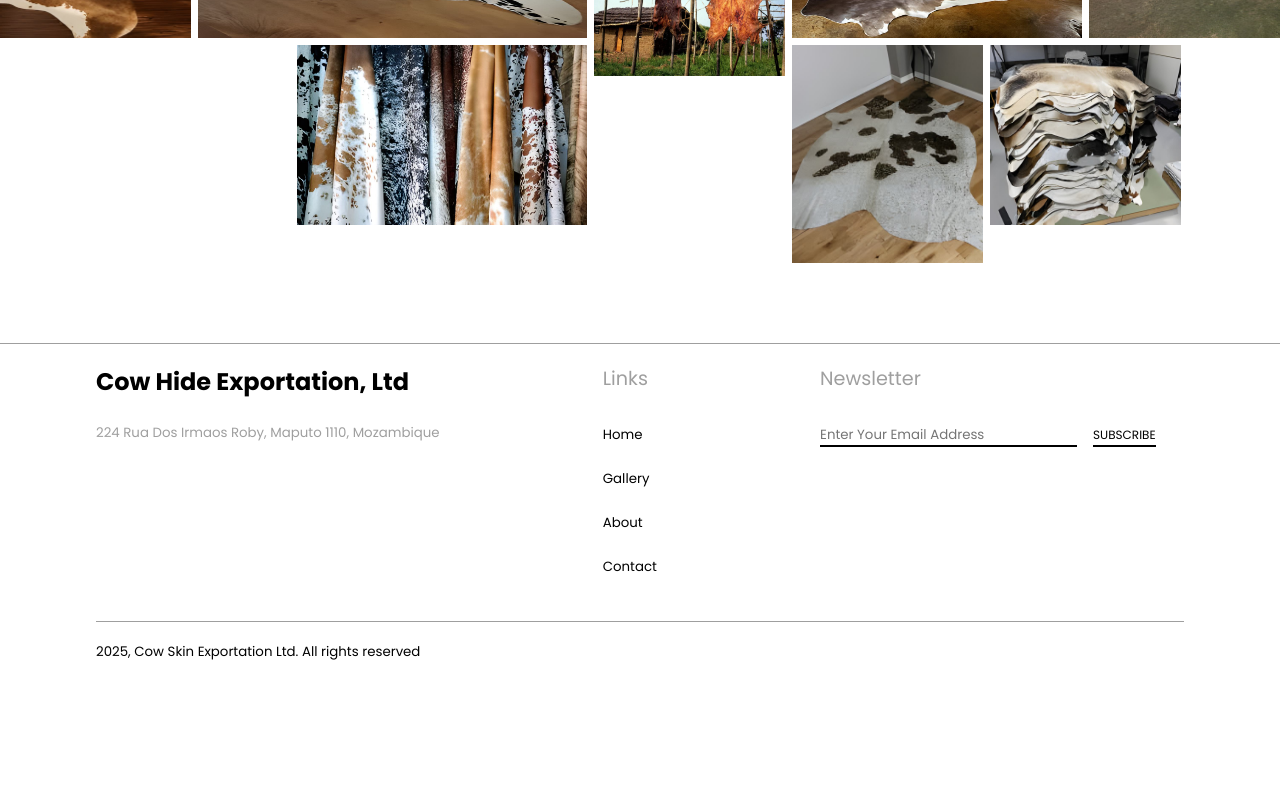
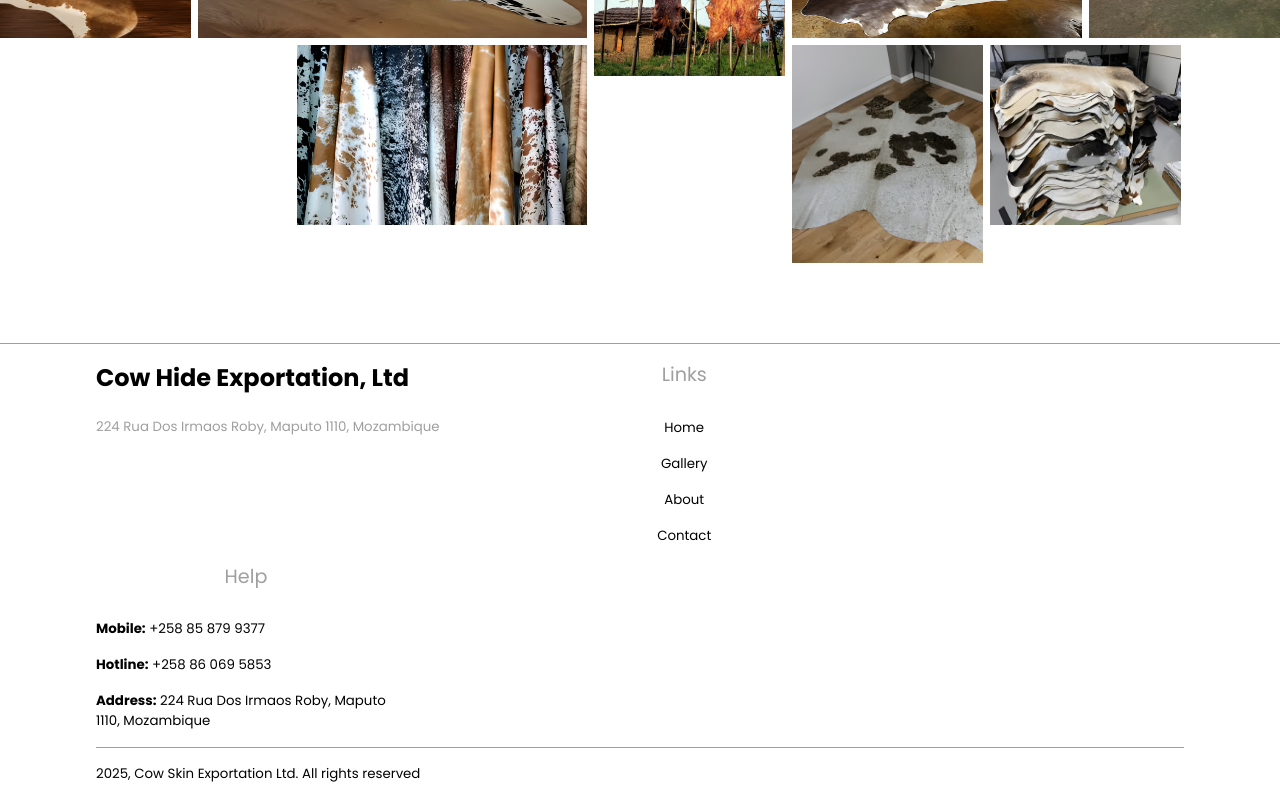
Before and after one commit to DEGEN101/cow-hide-exportation-website, a React (Create React App) app: page /#/ in a window 1280 px wide. Shown: the part 1930-2730 px from the top of the page. Before the commit the page ends 2612 px from the top, so only its background shows below. Built offline with nearby package versions, Linux system fonts and the light colour scheme.

Commit message:
Redesign #1 of footer component

```diff
--- a/src/Components/Footer/Footer.css
+++ b/src/Components/Footer/Footer.css
@@ -11,7 +11,7 @@
 }
 
 .footer-container .footer-heading {
-    margin-bottom: max(3vh, 10pt);
+    margin-bottom: 1.4rem;
 
     font-family: 'Poppins', sans-serif;
     color: #000000;
@@ -21,7 +21,7 @@
 }
 
 .footer-container .sub-heading {
-    margin-bottom: max(4vh, 21px);
+    margin-bottom: 1.8rem;
     font-family: 'Poppins', sans-serif;
     color: #9F9F9F;
     font-weight: normal;
@@ -34,13 +34,13 @@
     width: 85vw;
     min-width: 300px;
 
-    padding-block: min(3vh, 15pt);
+    padding-block: 1rem;
 
     display: flex;
     flex-flow: row wrap;
     justify-content: flex-start;
 
-    gap: 0% 15%;
+    gap: 0% 20%;
 
     border-bottom: solid 1px #9F9F9F;
 }
@@ -50,76 +50,40 @@
     flex-direction: column;
     align-items: flex-start;
 
-    padding-bottom: max(3vh, 15pt);
+    padding-bottom: 1rem;
 }
 
 .footer-container .links-section {
     display: flex;
     flex-direction: column;
-    align-items: flex-start;
+    align-items: center;
 }
 
 .links-section .footer-link {
-    margin-bottom: max(3vh, 15pt);
+    margin-bottom: 1rem;
     text-decoration: none;
 }
 
-.footer-container .newsletter-section {
-    min-width: 300px;
+.footer-container .help-section {
+    width: 300px;
 
     display: flex;
     flex-direction: column;
-    align-items: flex-start;
+    align-items: center;
 }
 
-.newsletter-section .email-section {
-    width: 100%;
+.footer-container .help-section .help-section-items {
+    height: 100%;
+    display: flex;
+    flex-direction: column;
+    align-items: flex-start;
 
-    display: flex;
-    justify-content: flex-start;
-
-    gap: 5%;
-}
-
-.newsletter-section .email-section input{
-
-    border: none;
-
-    border-bottom-style: solid;
-    border-bottom-width: 2px;
-    border-color: black;
-
-    padding-bottom: 0;
-}
-
-.newsletter-section .email-section input:focus{
-    border: none;
-    outline: none;
-
-    border-bottom-style: solid;
-    border-bottom-width: 2px;
-    border-color: black;
-
-    padding-bottom: 0;
-}
-
-.email-section button {
-    background-color: transparent;
-
-    border: none;
-    border-bottom-style: solid;
-    border-bottom-width: 2px;
-    border-color: black;
-}
-
-.email-section button:hover {
-    cursor: pointer;
-    background-color: gainsboro;
+    gap: 1rem;
 }
 
 
 /* Copyright Section */
 .footer-container .copyright-section {
-    padding-block: min(3vh, 15pt);
+    padding-block: 1rem;
     width: 85vw;
 }
--- a/src/Components/Footer/Footer.jsx
+++ b/src/Components/Footer/Footer.jsx
@@ -1,17 +1,8 @@
-import { useState } from "react";
 import Text from "../Text/Text";
-import { validateEmail } from "../../Utilities/DataValidation";
 
 import "./Footer.css"
 
 const Footer = () => {
-    const [email, setEmail] = useState("");
-
-    const onSubscribeButtonClick = () => {
-        if (!validateEmail(email)) return;
-
-        setEmail("");
-    }
 
     return (
     <>
@@ -44,18 +35,15 @@ const Footer = () => {
                     </a>
                 </section>
 
-                {/* Newsletter Section */}
-                <section className="newsletter-section">
-                    <h4 className="sub-heading"> Newsletter </h4>
+                {/* Help Section */}
+                <section className="help-section ">
+                    <h4 className="sub-heading"> Help </h4>
 
-                    <form className="email-section">
-                        <input value={email} placeholder="Enter Your Email Address" onChange={(event) => {setEmail(event.target.value)}}
-                        style={{ borderBottomColor: email.length > 0 && !validateEmail(email) ? "red" : "#000000"}}/>
-                        <button onClick={() => onSubscribeButtonClick()}>
-                            <Text textSize="9pt" textColor="#000000"> SUBSCRIBE</Text>
-                        </button>
-                    </form>
-
+                    <section className="help-section-items">
+                        <Text textColor="#000000"> <b> Mobile:</b> +258 85 879 9377 </Text>
+                        <Text textColor="#000000"> <b> Hotline:</b> +258 86 069 5853 </Text>
+                        <Text textColor="#000000"> <b> Address:</b> 224 Rua Dos Irmaos Roby, Maputo 1110, Mozambique </Text>
+                    </section>
                 </section>
             </section>
 
```
